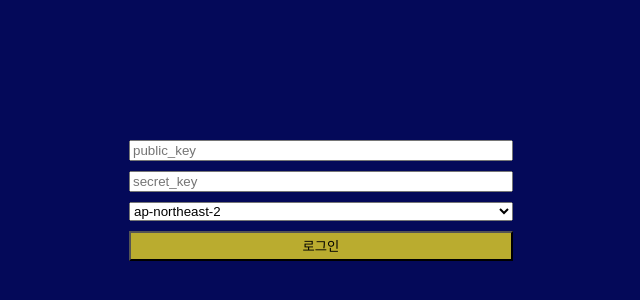
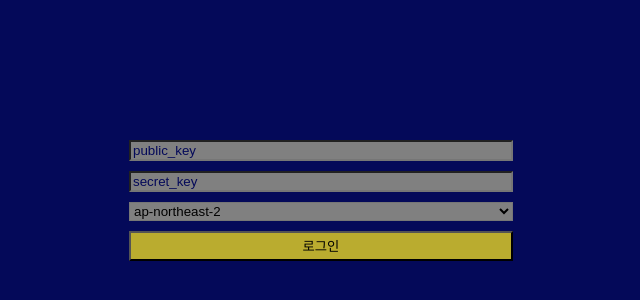
Before and after one commit to CSID-DGU/2022-1-CSC4031-Kloud, a React (Create React App) app in the folder client/: page /cost in a window 1280 px wide. Shown: the part 200-500 px from the top of the page, without its empty margins (319-959 px from the left). Built offline with nearby package versions, Linux system fonts and the light colour scheme.

Commit message:
Some styles

```diff
--- a/client/src/components/MenuBar.tsx
+++ b/client/src/components/MenuBar.tsx
@@ -9,16 +9,16 @@ const Container = styled.div`
   display: flex;
   flex-direction: column;
   padding: 2rem;
-  padding-top: 4rem;
+  padding-top: 5rem;
 `;
 
 const Menu = styled.p<{ isActive: boolean }>`
-  color: ${(props) => (props.isActive ? props.theme.bgColor : "white")};
+  color: ${(props) => (props.isActive ? "yellow" : props.theme.bgColor)};
   margin-bottom: 1rem;
   font-weight: bold;
   font-size: 1rem;
   :hover {
-    color: ${(props) => props.theme.bgColor};
+    color: yellow;
   }
   -webkit-transition: color 1s ease-in-out;
   transition: color 1s ease-in-out;
--- a/client/src/routes/Login.tsx
+++ b/client/src/routes/Login.tsx
@@ -24,6 +24,14 @@ const LoginForm = styled.form`
 `;
 const KeyInput = styled.input`
   margin-bottom: 10px;
+  background-color: gray;
+  color: ${(props) => props.theme.bgColor};
+  ::placeholder {
+    color: ${(props) => props.theme.bgColor};
+  }
+  :focus {
+    outline: none;
+  }
 `;
 const LoginButton = styled.button`
   height: 30px;
@@ -34,6 +42,7 @@ const ErrorMessage = styled.span`
 `;
 const SelectRegion = styled.select`
   margin-bottom: 10px;
+  background-color: gray;
 `;
 const RegionOption = styled.option``;
 const regions = [
--- /dev/null
+++ b/client/src/screens/Cost.tsx
@@ -0,0 +1,4 @@
+const Cost = () => {
+  return <div></div>;
+};
+export default Cost;
--- /dev/null
+++ b/client/src/screens/Infra.tsx
@@ -0,0 +1,4 @@
+const Infra = () => {
+  return <div></div>;
+};
+export default Infra;
```
